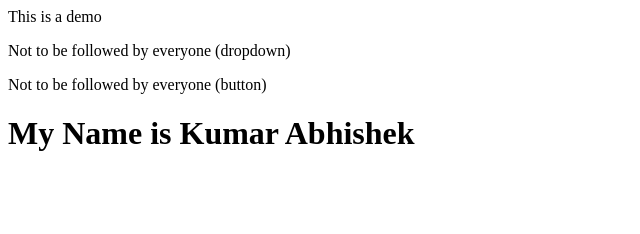
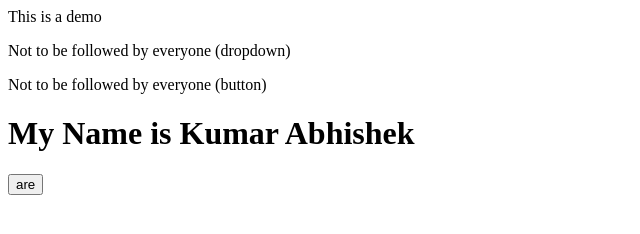
Before and after one commit to Mr-GreenZod/localrepo, a plain HTML site: page index.html in a window 1280 px wide. Shown: the full height of the page, 0-640 px from the left. Drawn offline with Linux system fonts and the light colour scheme.

Commit message:
Changed index

```diff
--- a/index.html
+++ b/index.html
@@ -2,3 +2,4 @@
 <p> Not to be followed by everyone (dropdown)</p>
 <p> Not to be followed by everyone (button)</p>
 <h1> My Name is Kumar Abhishek </h1>
+<button plus > are </button>
```
